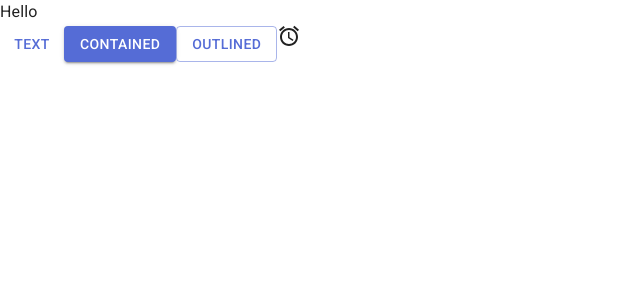
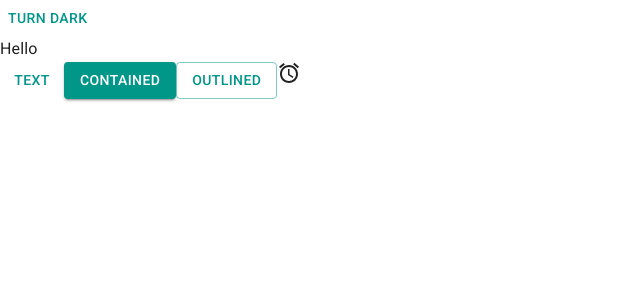
Before and after one commit to nhphuc414/trello-app, a React (Vite) app in the folder client/: page / in a window 1280 px wide. Shown: the top 300 px of the page, without its empty margins (0-640 px from the left). Built offline with nearby package versions, Linux system fonts and the light colour scheme.

Commit message:
add dark-light mode config

```diff
--- a/client/src/App.jsx
+++ b/client/src/App.jsx
@@ -1,8 +1,22 @@
 import Button from '@mui/material/Button'
 import AccessAlarmsIcon from '@mui/icons-material/AccessAlarms'
+import { useColorScheme } from '@mui/material/styles'
 function App() {
+  function ModeToggle() {
+    const { mode, setMode } = useColorScheme()
+    return (
+      <Button
+        onClick={() => {
+          setMode(mode === 'light' ? 'dark' : 'light')
+        }}
+      >
+        {mode === 'light' ? 'Turn dark' : 'Turn light'}
+      </Button>
+    )
+  }
   return (
     <>
+      <ModeToggle />
       <div>Hello</div>
       <Button variant='text'>Text</Button>
       <Button variant='contained'>Contained</Button>
--- a/client/src/main.jsx
+++ b/client/src/main.jsx
@@ -1,14 +1,14 @@
 import { StrictMode } from 'react'
 import { createRoot } from 'react-dom/client'
 import App from './App.jsx'
-import { ThemeProvider } from '@mui/material/styles'
+import { Experimental_CssVarsProvider as CssVarsProvider } from '@mui/material/styles'
 import CssBaseline from '@mui/material/CssBaseline'
 import theme from './theme.js'
 createRoot(document.getElementById('root')).render(
   <StrictMode>
-    <ThemeProvider theme={theme}>
+    <CssVarsProvider theme={theme}>
       <CssBaseline />
       <App />
-    </ThemeProvider>
+    </CssVarsProvider>
   </StrictMode>
 )
--- a/client/src/theme.js
+++ b/client/src/theme.js
@@ -1,21 +1,19 @@
-import { createTheme } from '@mui/material/styles'
-import { red } from '@mui/material/colors'
-
-// Create a theme instance.
-const theme = createTheme({
-  cssVariables: true,
-  palette: {
-    mode: 'light',
-    primary: {
-      main: '#556cd6'
+import { cyan, deepOrange, orange, teal } from '@mui/material/colors'
+import { experimental_extendTheme as extendTheme } from '@mui/material/styles'
+const theme = extendTheme({
+  colorSchemes: {
+    light: {
+      palette: {
+        primary: teal,
+        secondary: deepOrange
+      }
     },
-    secondary: {
-      main: '#19857b'
-    },
-    error: {
-      main: red.A400
+    dark: {
+      palette: {
+        primary: cyan,
+        secondary: orange
+      }
     }
   }
 })
-
 export default theme
```
